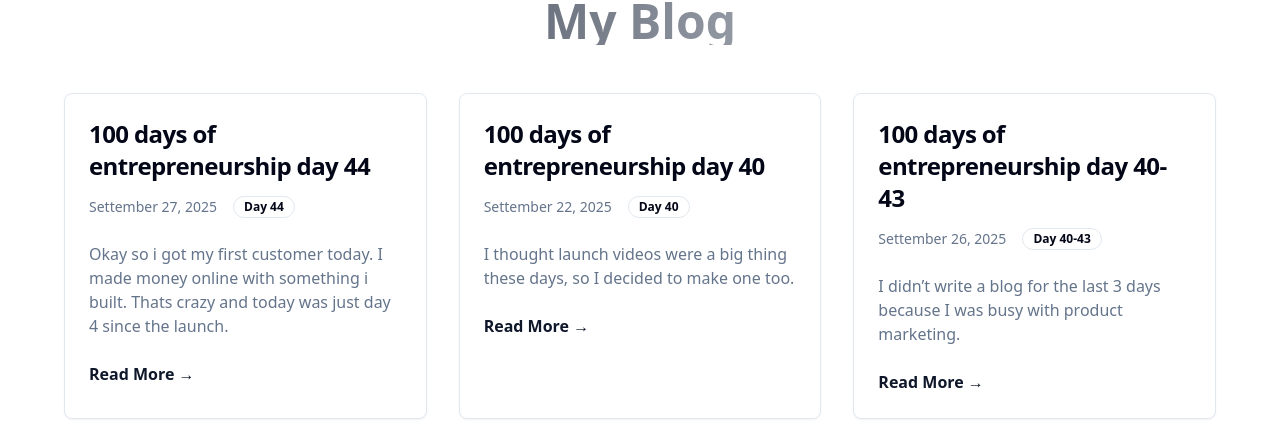
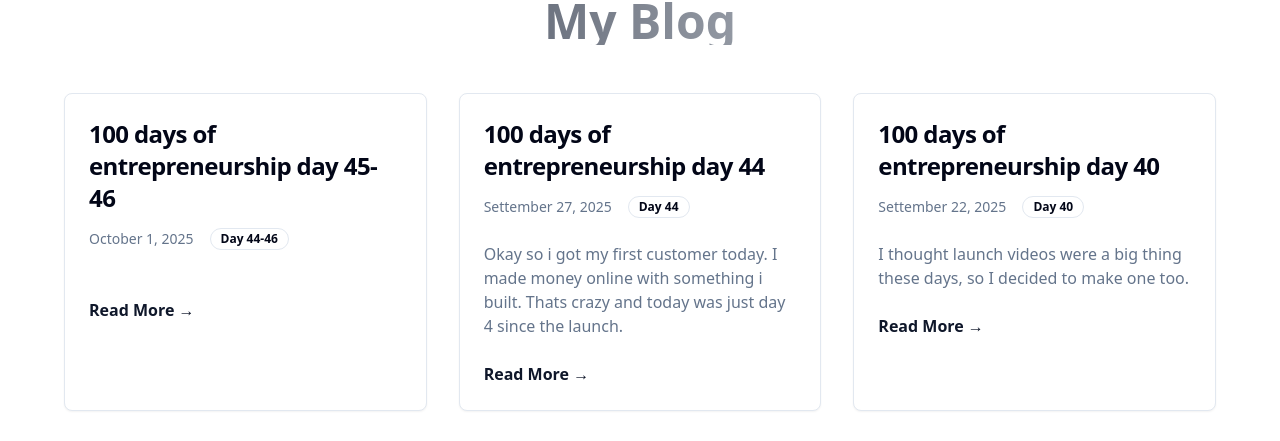
Before and after one commit to hritik1999/portfolio, a Vue app in the folder frontend/: page /blog in a window 1280 px wide. Shown: the part 139-580 px from the top of the page. Built offline with nearby package versions, Linux system fonts and the light colour scheme.

Commit message:
added new blog

```diff
--- a/frontend/src/views/Blog.vue
+++ b/frontend/src/views/Blog.vue
@@ -1286,6 +1286,37 @@ export default {
   <p>I think this might be the longest blog I’ve written since the first one. That’s crazy.</p>
           `
 
+        },
+        {
+          id:37,
+          title:'100 days of entrepreneurship day 45-46',
+          slug:'100-days-of-entrepreneurship-day-45-46',
+          day:'44-46',
+          date:'October 1, 2025',
+          snippet:"",
+          content:`
+          <p>Hello readers</p>
+          <p>After getting my first sale, I got too fired up. I’ve been working day and night on this. Nothing else interests me anymore. Even anime, which I once wasted so much of my life watching, feels boring compared to building this. This is the most alive I have ever felt. I now have 5 sales—back in my last blog, I only had 2.</p>
+
+  <p>I got so into work that I forgot about writing here. But I promised 100 days ago that I’d write for 100 days straight, no matter what.</p>
+
+  <p>I’ve been coding non-stop, making small changes to improve customer experience and remove friction points I notice from analytics. Things like people trying to sign up from the login page, people not uploading their photos for the custom vibe card, or customers reaching the payment page but dropping off. I’m working hard on fixing all of these frictions.</p>
+
+  <p>On top of that, I think I’ve made a real breakthrough. I’ve cracked the algorithm to type people accurately. The system is very sophisticated but logically sound. Anyone who understands typology would see why it works. I’m debating whether I should make this method public—not the exact prompts, but the overall approach. Doing so could build transparency and trust. I’ll think more about it.</p>
+
+  <p>I worked two 12-hour days back-to-back to push this forward. And now, across Reddit, Twitter, my girlfriend’s chat, and conversations with my friends, the system consistently types me as INTP 5w4. That’s insane. This could even be turned into a research paper. The five customers so far all received accurate results too.</p>
+
+  <p>So far, I’ve had 117 signups and 5 sales. That’s less than 5%—I need to raise this conversion rate.</p>
+
+  <p>Starting tomorrow, I’ll be focusing more on marketing. Up until now, I’ve been too focused on development and letting paid ads do the heavy lifting. But the cost of acquisition is too high—I’ve spent almost $100 to make $50. And that’s not even counting AI costs and server costs. I need to figure this out fast if I want to become profitable. That means I have to get serious about organic marketing.</p>
+
+  <p>This week, I’ve learned more about business than I have in my entire life. I <strong>have</strong> to succeed at this, no matter what. I truly believe it can work.</p>
+
+  <p>The only thing that’s not going right is my sleep. I barely sleep. I code until I pass out, and as soon as I wake up, I go back to work. I don’t know how to fix this. Oh, and I almost forgot—I still haven’t started studying for my final term. I need to pass this semester no matter what.</p>
+
+  <p>That’s it for today. Tomorrow, I’ll start focusing on organic marketing—beginning with SEO.</p>
+
+          `
         }
         // Future blog posts will be added here with their own unique slug
       ]
```
